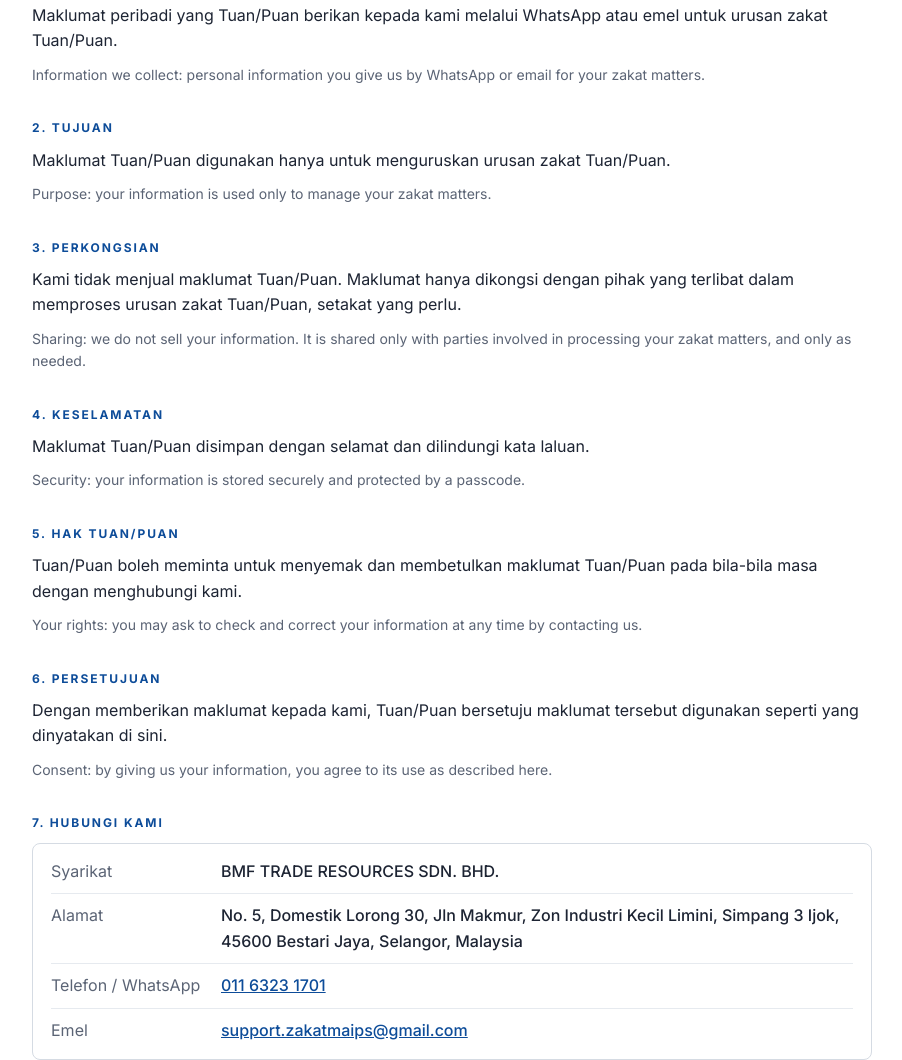
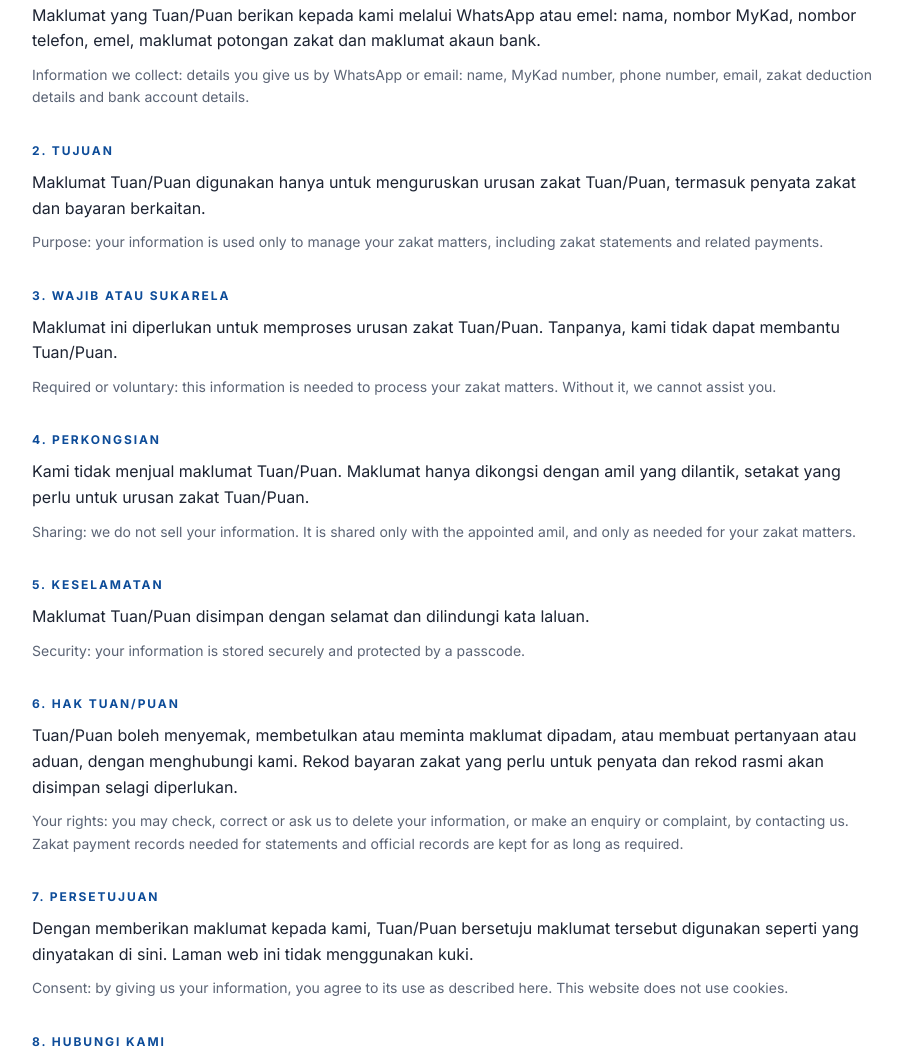
Before and after one commit to bg749b4jn9-stack/zakatapp-site, a plain HTML site: page privasi/index.html in a window 1280 px wide. Shown: the part 296-1356 px from the top of the page, without its empty margins (188-1090 px from the left). Drawn offline with Linux system fonts and the light colour scheme.

Commit message:
Privacy page: PDPA notice + deletion request
Co-Authored-By: Claude Opus 5.5 (1M context) <noreply@anthropic.com>

```diff
--- a/privasi/index.html
+++ b/privasi/index.html
@@ -66,30 +66,34 @@ footer{border-top:1px solid var(--hair);text-align:center;color:var(--muted);fon
   <p class="en">Kemas kini: 1 November 2026 · Updated: 1 November 2026</p>
 
   <div class="sec">1. Maklumat yang kami kumpul</div>
-  <p>Maklumat peribadi yang Tuan/Puan berikan kepada kami melalui WhatsApp atau emel untuk urusan zakat Tuan/Puan.</p>
-  <p class="en">Information we collect: personal information you give us by WhatsApp or email for your zakat matters.</p>
+  <p>Maklumat yang Tuan/Puan berikan kepada kami melalui WhatsApp atau emel: nama, nombor MyKad, nombor telefon, emel, maklumat potongan zakat dan maklumat akaun bank.</p>
+  <p class="en">Information we collect: details you give us by WhatsApp or email: name, MyKad number, phone number, email, zakat deduction details and bank account details.</p>
 
   <div class="sec">2. Tujuan</div>
-  <p>Maklumat Tuan/Puan digunakan hanya untuk menguruskan urusan zakat Tuan/Puan.</p>
-  <p class="en">Purpose: your information is used only to manage your zakat matters.</p>
+  <p>Maklumat Tuan/Puan digunakan hanya untuk menguruskan urusan zakat Tuan/Puan, termasuk penyata zakat dan bayaran berkaitan.</p>
+  <p class="en">Purpose: your information is used only to manage your zakat matters, including zakat statements and related payments.</p>
 
-  <div class="sec">3. Perkongsian</div>
-  <p>Kami tidak menjual maklumat Tuan/Puan. Maklumat hanya dikongsi dengan pihak yang terlibat dalam memproses urusan zakat Tuan/Puan, setakat yang perlu.</p>
-  <p class="en">Sharing: we do not sell your information. It is shared only with parties involved in processing your zakat matters, and only as needed.</p>
+  <div class="sec">3. Wajib atau sukarela</div>
+  <p>Maklumat ini diperlukan untuk memproses urusan zakat Tuan/Puan. Tanpanya, kami tidak dapat membantu Tuan/Puan.</p>
+  <p class="en">Required or voluntary: this information is needed to process your zakat matters. Without it, we cannot assist you.</p>
 
-  <div class="sec">4. Keselamatan</div>
+  <div class="sec">4. Perkongsian</div>
+  <p>Kami tidak menjual maklumat Tuan/Puan. Maklumat hanya dikongsi dengan amil yang dilantik, setakat yang perlu untuk urusan zakat Tuan/Puan.</p>
+  <p class="en">Sharing: we do not sell your information. It is shared only with the appointed amil, and only as needed for your zakat matters.</p>
+
+  <div class="sec">5. Keselamatan</div>
   <p>Maklumat Tuan/Puan disimpan dengan selamat dan dilindungi kata laluan.</p>
   <p class="en">Security: your information is stored securely and protected by a passcode.</p>
 
-  <div class="sec">5. Hak Tuan/Puan</div>
-  <p>Tuan/Puan boleh meminta untuk menyemak dan membetulkan maklumat Tuan/Puan pada bila-bila masa dengan menghubungi kami.</p>
-  <p class="en">Your rights: you may ask to check and correct your information at any time by contacting us.</p>
+  <div class="sec">6. Hak Tuan/Puan</div>
+  <p>Tuan/Puan boleh menyemak, membetulkan atau meminta maklumat dipadam, atau membuat pertanyaan atau aduan, dengan menghubungi kami. Rekod bayaran zakat yang perlu untuk penyata dan rekod rasmi akan disimpan selagi diperlukan.</p>
+  <p class="en">Your rights: you may check, correct or ask us to delete your information, or make an enquiry or complaint, by contacting us. Zakat payment records needed for statements and official records are kept for as long as required.</p>
 
-  <div class="sec">6. Persetujuan</div>
-  <p>Dengan memberikan maklumat kepada kami, Tuan/Puan bersetuju maklumat tersebut digunakan seperti yang dinyatakan di sini.</p>
-  <p class="en">Consent: by giving us your information, you agree to its use as described here.</p>
+  <div class="sec">7. Persetujuan</div>
+  <p>Dengan memberikan maklumat kepada kami, Tuan/Puan bersetuju maklumat tersebut digunakan seperti yang dinyatakan di sini. Laman web ini tidak menggunakan kuki.</p>
+  <p class="en">Consent: by giving us your information, you agree to its use as described here. This website does not use cookies.</p>
 
-  <div class="sec">7. Hubungi kami</div>
+  <div class="sec">8. Hubungi kami</div>
   <div class="info">
     <div class="k">Syarikat</div><div class="v">BMF TRADE RESOURCES SDN. BHD.</div>
     <div class="k">Alamat</div><div class="v">No. 5, Domestik Lorong 30, Jln Makmur, Zon Industri Kecil Limini, Simpang 3 Ijok, 45600 Bestari Jaya, Selangor, Malaysia</div>
```
